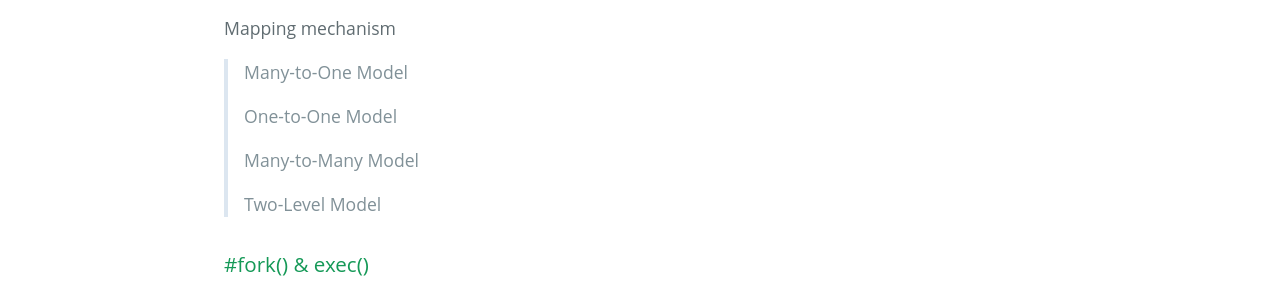
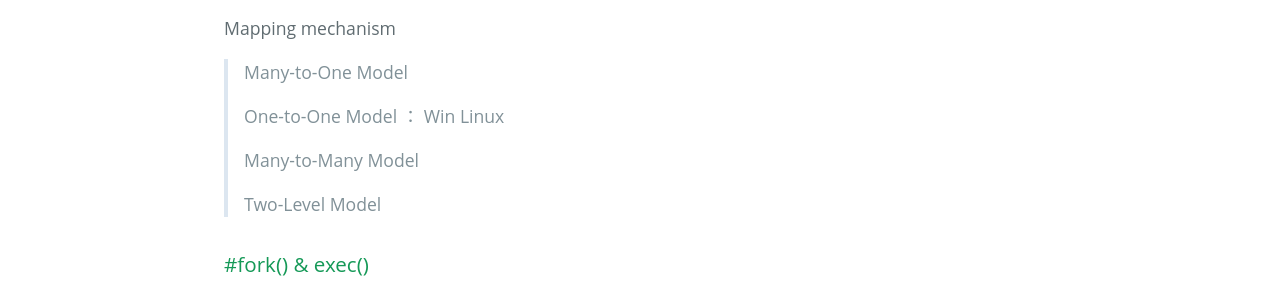
Before and after one commit to NishikinoSky/NishikinoSky.github.io, a Jekyll site: the page built from _posts/2020-10-16-Operating-System.md, in a window 1280 px wide and 900 px high, scrolled down 979 px. Shown: the part 156-456 px from the top of the window. Built offline with Jekyll 4.4.1, drawn with Linux system fonts in a browser that asks for light colours; some web fonts are replaced.

Commit message:
Update 2020-10-16-Operating-System.md

```diff
--- a/_posts/2020-10-16-Operating-System.md
+++ b/_posts/2020-10-16-Operating-System.md
@@ -29,7 +29,7 @@ Mapping mechanism
 
 > Many-to-One Model
 >
-> One-to-One Model
+> One-to-One Model ： Win Linux
 >
 > Many-to-Many Model
 >
@@ -47,11 +47,6 @@ Deferred cancellation is more safe.
 
 ### #Leading Thread
 The thread first created by a process, whose threadid is the same with pid of the process.
-
-
-
-
-
 
 
 # 2020.10.14 & 10.16
```
